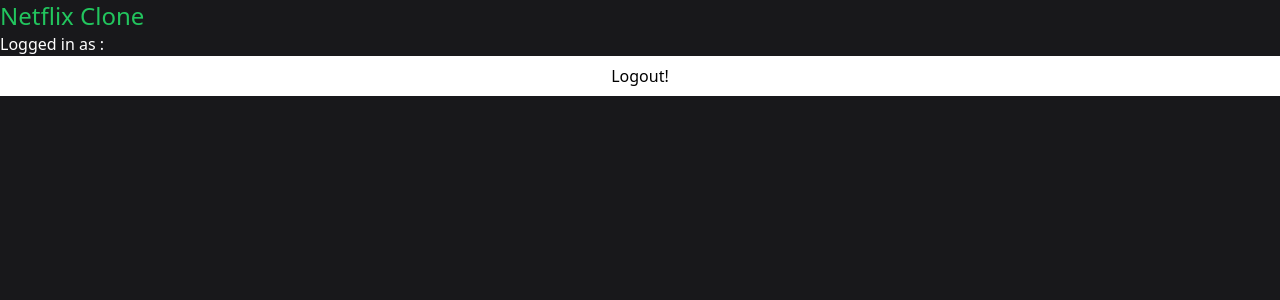
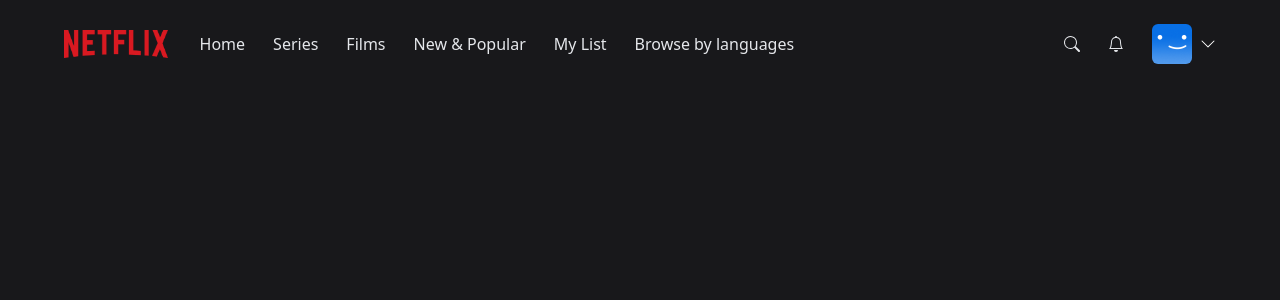
Before and after one commit to ismaildasci/netflix-clone, a Next.js app: page / in a window 1280 px wide. Shown: the top 300 px of the page. Built offline with nearby package versions, Linux system fonts and the light colour scheme; no server answers; the database is empty; sample sign-in values are in the browser's storage.

Commit message:
navbar component

```diff
--- /dev/null
+++ b/components/AccountMenu.tsx
@@ -0,0 +1,34 @@
+import { signOut } from "next-auth/react";
+import React from "react";
+
+interface AccountMenuProps {
+    visible?:boolean;
+}
+
+const AccountMenu:React.FC<AccountMenuProps> = ({
+    visible
+}) => {
+    if(!visible){
+        return null;
+    }
+
+
+    return (
+        <div className="bg-black w-56 absolute top-14 right-0 py-5 flex-col border-2 border-gray-800">
+            <div className="flex flex-col gap-3">
+                <div className="px-3 group/item flex flex-row gap-3 items-center w-full">
+                    <img className="w-8 rounded-md" src="/images/default-blue.png" alt="" />
+                    <p className="text-white text-sm group-hover/item:underline">
+                        UserName
+                    </p>
+                </div>
+                    <hr className="bg-gray-600 border-0 h-px my-4" />
+                    <div onClick={() =>signOut()} className="px-3 text-center text-white text-sm hover:underline">
+                        Sign out of Netflix
+                    </div>
+            </div>
+        </div>
+    )
+}
+
+export default AccountMenu;
--- /dev/null
+++ b/components/MobileMenu.tsx
@@ -0,0 +1,24 @@
+import React from "react";
+
+interface MobileMenuProps {
+    visible?: boolean;
+}
+
+const MobileMenu: React.FC<MobileMenuProps> = ({visible}) => {
+    if (!visible)
+    {
+        return null;
+    }
+
+    return (
+        <div className="bg-black w-56 absolute top-8 left-0 py-5 flex-col border-2 border-gray-800 flex">
+            <div className="flex flex-col gap-4">
+                <div className="px-3 text-center text-white hover:underline">
+                    Home
+                </div>
+            </div>
+        </div>
+    )
+};
+
+export default MobileMenu;
--- /dev/null
+++ b/components/Navbar.tsx
@@ -0,0 +1,91 @@
+import NavbarItem from "@/components/NavbarItem";
+
+import { BsChevronDown,BsSearch,BsBell} from 'react-icons/bs';
+import MobileMenu from "./MobileMenu";
+import { useCallback, useEffect, useState } from "react";
+import AccountMenu from "./AccountMenu";
+
+const TOP_OFFSET = 66;
+
+const Navbar = () => {
+    const [ShowMobileMenu,setShowMobileMenu] = useState(false);
+    const [ShowAccountMenu,setShowAccountMenu] = useState(false);
+    const [showBackground,setShowBackground] = useState(false);
+
+    useEffect(() => {
+        const handleScroll= () => {
+            if (window.scrollY >= TOP_OFFSET) {
+                setShowBackground(false);
+            }
+        }
+        window.addEventListener('scroll',handleScroll);
+
+        return () => {
+            window.removeEventListener('scroll',handleScroll);
+        }
+    },[])
+
+    const toggleMobileMenu = useCallback(() => {
+       setShowMobileMenu((current) => !current)
+    },[]);
+
+    const toggleAccountMenu = useCallback(() => {
+        setShowAccountMenu((current) => !current)
+     },[]);
+
+
+    return (
+        <nav className="w-full fixed z-40">
+            <div className={`
+            px-4
+            md:px-16
+            py-6
+            flex
+            flex-row
+            items-center
+            transition
+            duration-500
+            ${showBackground ? 'bg-zinc-900 bg-opacity-90' : ''}
+            `}>
+            <img className="h-4 lg:h-7" src="/images/logo.png" alt="Logo" />
+            <div className="
+            flex-row
+            ml-8
+            gap-7
+            hidden
+            lg:flex
+            ">
+                <NavbarItem label="Home" />
+                <NavbarItem label="Series" />
+                <NavbarItem label="Films" />
+                <NavbarItem label="New & Popular" />
+                <NavbarItem label="My List" />
+                <NavbarItem label="Browse by languages" />
+            </div>
+            <div onClick={toggleMobileMenu} className="lg:hidden flex flex-row items-center gap-2 ml-8 cursor-pointer relative">
+            <p className="text-white text-sm">Browse</p>
+            <BsChevronDown className={`text-white transition ${ShowMobileMenu ? 'rotate-180': 'rotate-0'}`} />
+            <MobileMenu visible={ShowMobileMenu} />
+            </div>
+            <div className="flex flex-row ml-auto gap-7 items-center">
+            <div className="text-gray-200 hover:text-gray-300 cursor-pointer transition">
+                <BsSearch />
+            </div>
+            <div className="text-gray-200 hover:text-gray-300 cursor-pointer transition">
+                <BsBell />
+            </div>
+
+
+            <div onClick={toggleAccountMenu} className="flex flex-row items-center gap-2 cursor-pointer relative">
+                <div className="w-6 h-6 lg:w-10 lg:h-10 rounded-md overflow-hidden">
+                    <img src="/images/default-blue.png" alt="" />
+                </div>
+                <BsChevronDown className={`text-white transition ${ShowAccountMenu ? 'rotate-180' : 'rotate-0' }`} />
+                <AccountMenu visible={ShowAccountMenu}/>
+            </div>
+            </div>
+            </div>
+        </nav>
+    )
+}
+export default Navbar;
--- /dev/null
+++ b/components/NavbarItem.tsx
@@ -0,0 +1,16 @@
+import React from 'react';
+
+interface NavbarItemProps {
+  label: string;
+  active?: boolean;
+}
+
+const NavbarItem: React.FC<NavbarItemProps> = ({ label, active }) => {
+  return (
+    <div className={active ? 'text-white cursor-default' : 'text-gray-200 hover:text-gray-300 cursor-pointer transition'}>
+      {label}
+    </div>
+  )
+}
+
+export default NavbarItem;
--- a/pages/index.tsx
+++ b/pages/index.tsx
@@ -1,7 +1,8 @@
+import Navbar from '@/components/Navbar';
 import { NextPageContext } from 'next';
 import {getSession, signOut} from 'next-auth/react';
 
-import useCurrentUser from '@/hooks/useCurrentUser';
+
 
 export async function getServerSideProps(context:NextPageContext){
     const session = await getSession(context);
@@ -20,13 +21,9 @@ export async function getServerSideProps(context:NextPageContext){
 }
 
 export default function Home() {
-    const {data: user } = useCurrentUser();
-
   return (
     <>
-    <h1 className="text-2xl text-green-500">Netflix Clone</h1>
-    <p className='text-white'>Logged in as : {user?.name}</p>
-    <button className='h-10 w-full bg-white' onClick={() => signOut()}>Logout!</button>
+    <Navbar />
     </>
   )
 }
```
